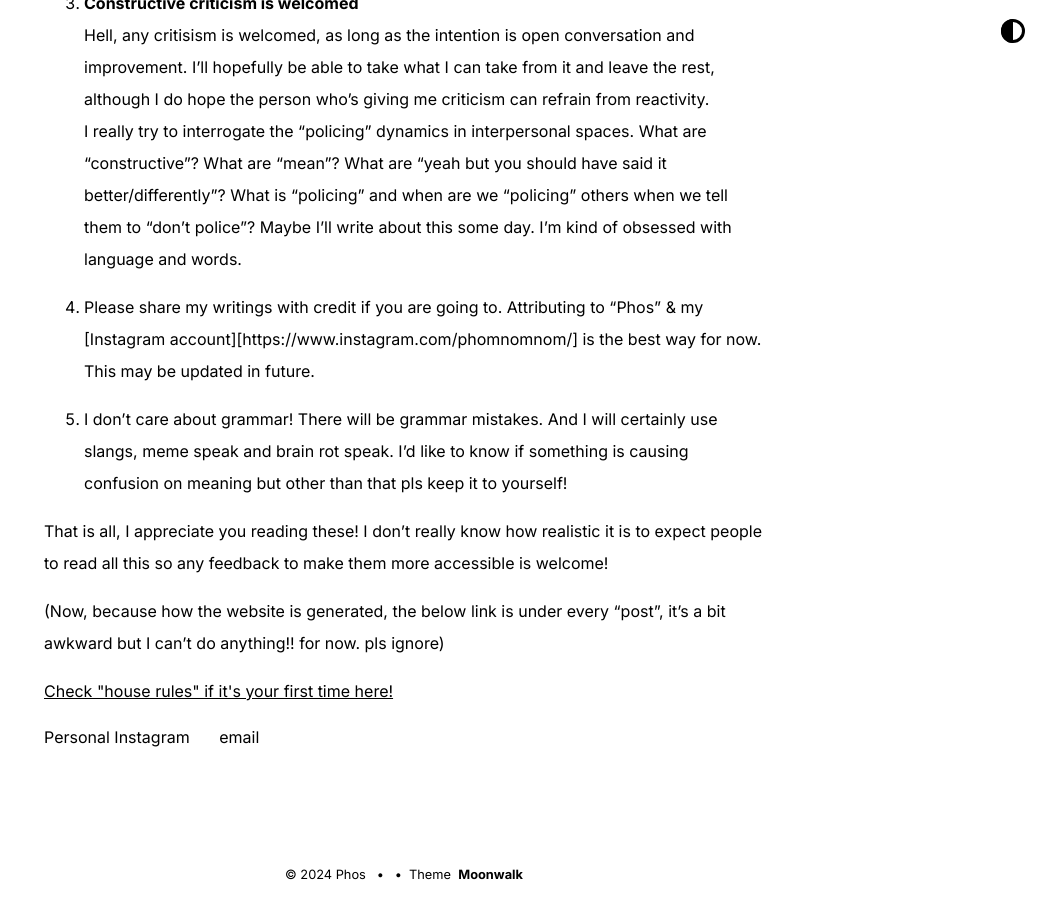
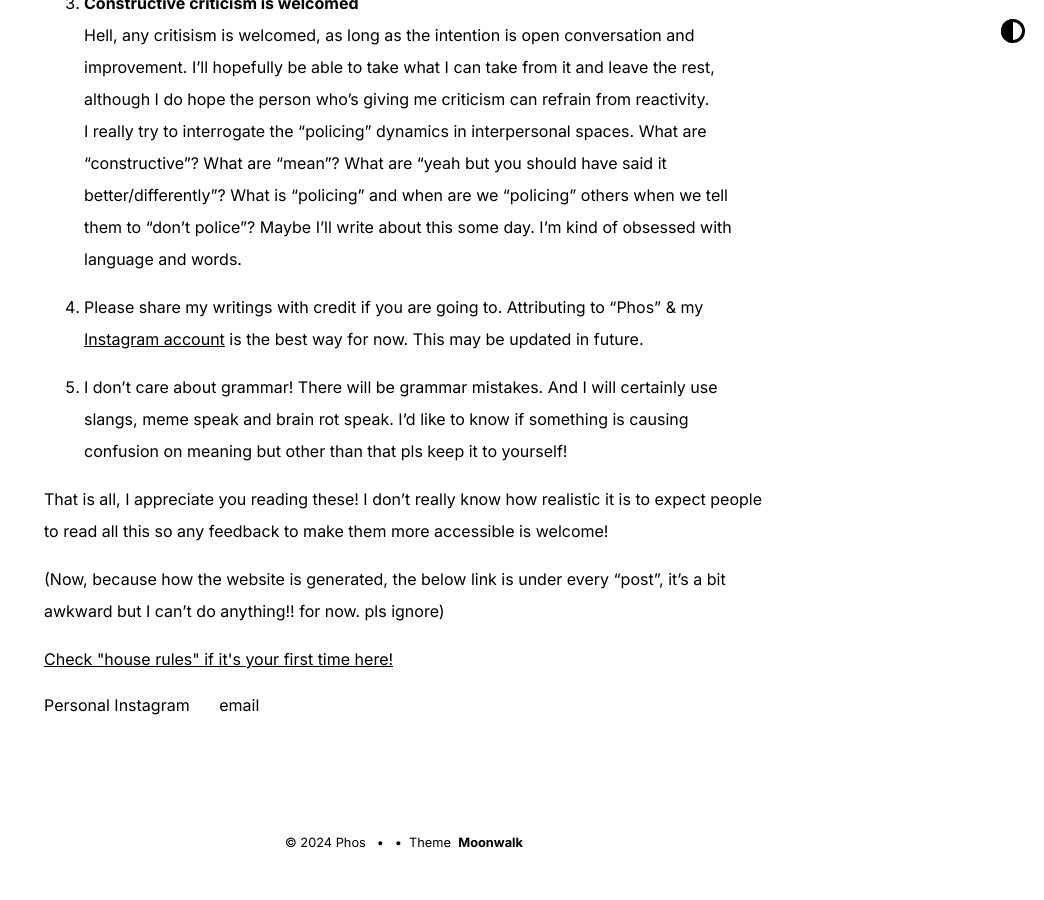
Before and after one commit to phosfuldev/phos_website, a Jekyll site: the page built from _posts/2024-06-29-house-rules.md, in a window 1280 px wide and 900 px high, scrolled down 945 px. Shown: the whole window, without its empty margins (236-1280 px from the left). Built offline with Jekyll 4.4.1, drawn with Linux system fonts in a browser that asks for light colours; after the commit the page ends 1813 px from its top, so only the background shows below that; some of the changed text lies outside the part shown.

Commit message:
fix broken link

```diff
--- a/_posts/2024-06-29-house-rules.md
+++ b/_posts/2024-06-29-house-rules.md
@@ -17,7 +17,7 @@ I can hurt people when I say things that I don't understand fully/well/from all
 Hell, any critisism is welcomed, as long as the intention is open conversation and improvement. I'll hopefully be able to take what I can take from it and leave the rest, although I do hope the person who's giving me criticism can refrain from reactivity.
 I really try to interrogate the "policing" dynamics in interpersonal spaces. What are "constructive"? What are "mean"? What are "yeah but you should have said it better/differently"? What is "policing" and when are we "policing" others when we tell them to "don't police"? Maybe I'll write about this some day. I'm kind of obsessed with language and words.
 
-4. Please share my writings with credit if you are going to. Attributing to "Phos" & my [Instagram account][https://www.instagram.com/phomnomnom/] is the best way for now. This may be updated in future.
+4. Please share my writings with credit if you are going to. Attributing to "Phos" & my [Instagram account](https://www.instagram.com/phomnomnom/) is the best way for now. This may be updated in future.
 
 5. I don't care about grammar! There will be grammar mistakes. And I will certainly use slangs, meme speak and brain rot speak. I'd like to know if something is causing confusion on meaning but other than that pls keep it to yourself!
 
```
